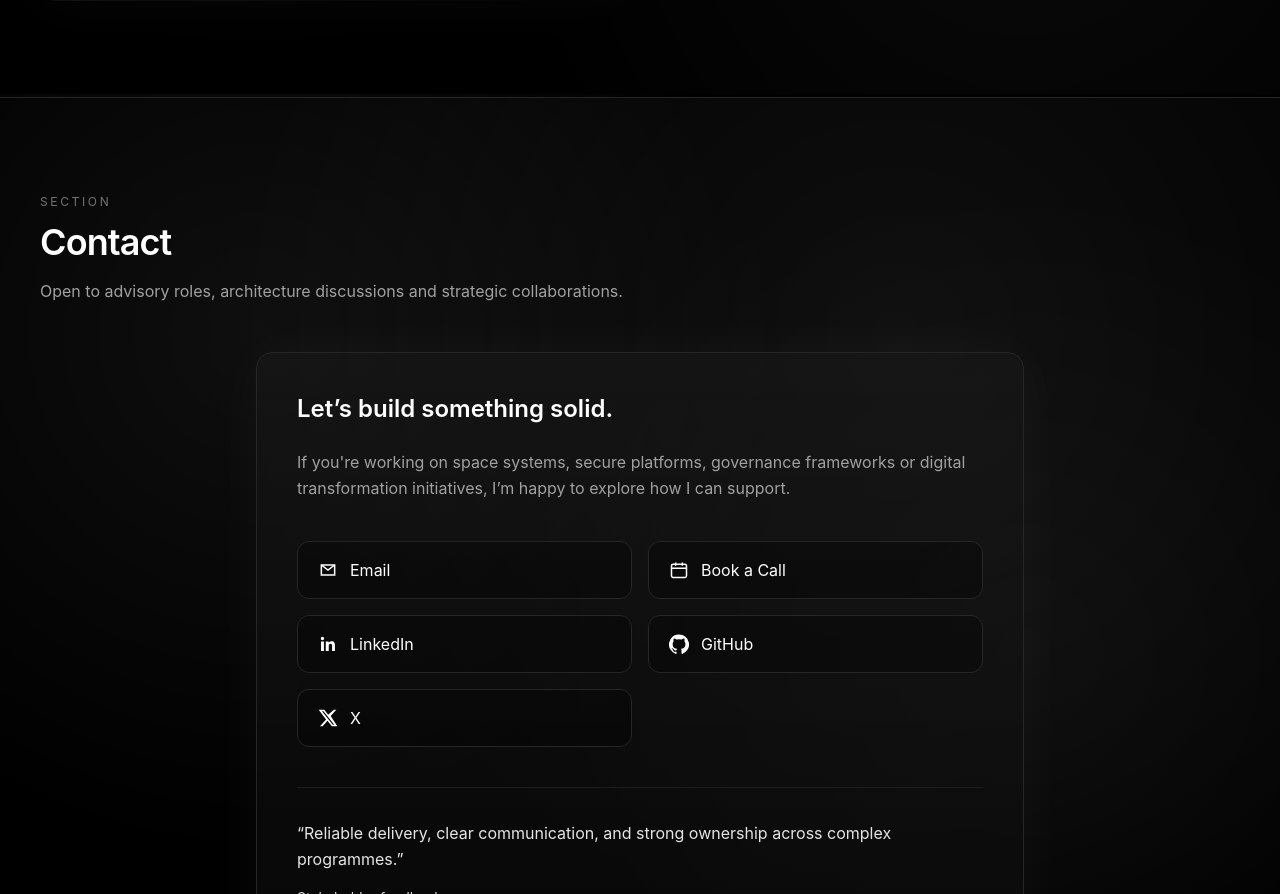
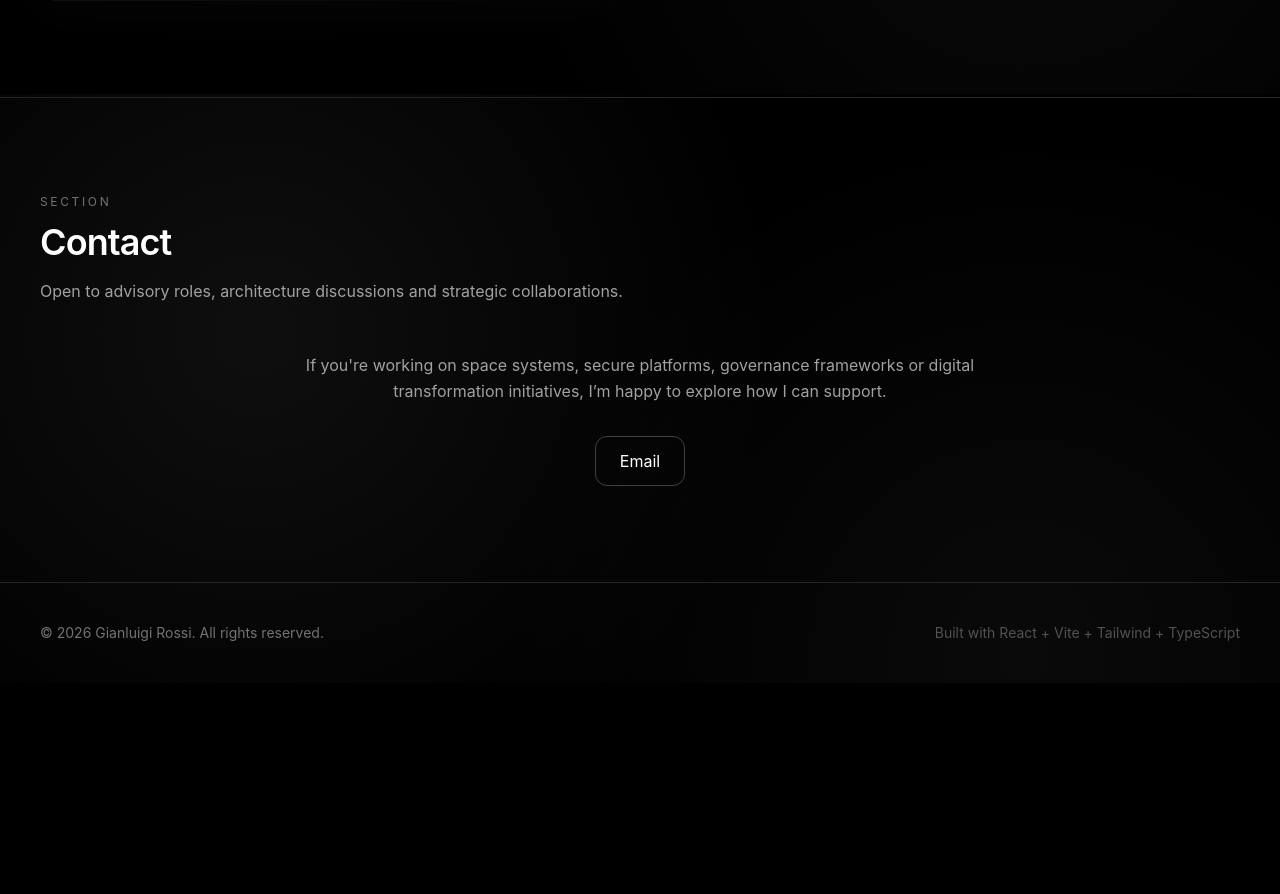
Before and after one commit to galileo73/portfolio, a React (Vite) app: page / in a window 1280 px wide. Shown: the part 11106-12000 px from the top of the page. After the commit the page ends 11789 px from the top, so only its background shows below. Built offline with nearby package versions, Linux system fonts and the light colour scheme.

Commit message:
20260306: Updated version 0.9

```diff
--- a/index.html
+++ b/index.html
@@ -3,60 +3,64 @@
   <head>
     <meta charset="UTF-8" />
 
-    <!-- Viewport -->
     <meta name="viewport" content="width=device-width, initial-scale=1.0" />
 
-    <!-- Primary SEO -->
-    <title>Gianluigi Rossi — Space Systems Architect & Executive Technical Consultant</title>
+    <title>Gianluigi Rossi | Space Systems Architect</title>
+
     <meta
       name="description"
       content="Portfolio of Gianluigi Rossi, Executive Technical Consultant and Space Systems Architect focused on GNSS, secure architectures, mission-critical systems, and digital delivery."
     />
-    <meta name="robots" content="index,follow" />
-    <link rel="canonical" href="https://YOUR_DOMAIN_OR_NETLIFY_URL/" />
 
-    <!-- Favicons -->
+    <meta name="robots" content="index, follow" />
+
+    <link rel="canonical" href="https://gianluigi-rossi-portfolio.netlify.app/" />
+
     <link rel="icon" type="image/svg+xml" href="/favicon.svg" />
 
     <!-- Open Graph -->
     <meta property="og:type" content="website" />
-    <meta property="og:url" content="https://YOUR_DOMAIN_OR_NETLIFY_URL/" />
-    <meta property="og:title" content="Gianluigi Rossi — Space Systems Architect" />
+    <meta property="og:title" content="Gianluigi Rossi | Space Systems Architect" />
     <meta
       property="og:description"
-      content="GNSS, secure architectures, governance, and mission-critical delivery."
+      content="Executive Technical Consultant and Space Systems Architect focused on GNSS, secure architectures, mission-critical systems, and digital delivery."
     />
-    <meta property="og:image" content="https://YOUR_DOMAIN_OR_NETLIFY_URL/og.jpg" />
-    <meta property="og:image:width" content="1200" />
-    <meta property="og:image:height" content="630" />
+    <meta property="og:url" content="https://gianluigi-rossi-portfolio.netlify.app/" />
+    <meta property="og:image" content="https://gianluigi-rossi-portfolio.netlify.app/og-image.jpg" />
+    <meta property="og:site_name" content="Gianluigi Rossi Portfolio" />
 
     <!-- Twitter -->
     <meta name="twitter:card" content="summary_large_image" />
-    <meta name="twitter:title" content="Gianluigi Rossi — Space Systems Architect" />
+    <meta name="twitter:title" content="Gianluigi Rossi | Space Systems Architect" />
     <meta
       name="twitter:description"
-      content="GNSS, secure architectures, governance, and mission-critical delivery."
+      content="Executive Technical Consultant and Space Systems Architect focused on GNSS, secure architectures, mission-critical systems, and digital delivery."
     />
-    <meta name="twitter:image" content="https://YOUR_DOMAIN_OR_NETLIFY_URL/og.jpg" />
-    <meta name="twitter:site" content="@YOUR_X_HANDLE" />
+    <meta name="twitter:image" content="https://gianluigi-rossi-portfolio.netlify.app/og-image.jpg" />
 
-    <!-- JSON-LD (rich results) -->
+    <!-- Theme color -->
+    <meta name="theme-color" content="#05070b" />
+
+    <!-- Structured data -->
     <script type="application/ld+json">
       {
         "@context": "https://schema.org",
         "@type": "Person",
         "name": "Gianluigi Rossi",
-        "jobTitle": "Executive Technical Consultant • Space Systems Architect",
+        "url": "https://gianluigi-rossi-portfolio.netlify.app/",
+        "jobTitle": "Executive Technical Consultant and Space Systems Architect",
+        "sameAs": [
+          "https://linkedin.com/in/gianluigirossi73",
+          "https://github.com/galileo73",
+          "https://x.com/LunarSentNFT",
+          "https://www.instagram.com/lunarsentinel.nft/",
+          "https://opensea.io/collection/lunar-sentinel-663276653"
+        ],
         "address": {
           "@type": "PostalAddress",
           "addressLocality": "Prague",
           "addressCountry": "CZ"
-        },
-        "url": "https://YOUR_DOMAIN_OR_NETLIFY_URL/",
-        "sameAs": [
-          "https://linkedin.com/in/gianluigirossialtran",
-          "https://github.com/galileo73"
-        ]
+        }
       }
     </script>
   </head>
--- a/src/components/sections/Contact.tsx
+++ b/src/components/sections/Contact.tsx
@@ -1,127 +1,58 @@
 import Container from "../layout/Container";
 import SectionHeader from "../ui/SectionHeader";
 import Reveal from "../ui/Reveal";
-import {
-  IconLinkedIn,
-  IconGitHub,
-  IconMail,
-  IconCalendar,
-  IconX,
-} from "../ui/Icons";
-import { testimonialByLang } from "../../data/testimonial";
+import { profile } from "../../data/profile";
 import { useI18n } from "../../i18n/I18nProvider";
 
 export default function Contact() {
-  const { t, lang } = useI18n();
-  const testimonial = testimonialByLang[lang];
+  const { t } = useI18n();
 
   return (
     <section
       id="contact"
-      className="relative overflow-hidden py-20 md:py-24 border-t border-neutral-800"
+      className="py-20 md:py-24 border-t border-neutral-800"
     >
-      <div className="pointer-events-none absolute inset-0 bg-[radial-gradient(circle_at_70%_20%,rgba(255,255,255,0.06),transparent_55%)]" />
+      <Container>
 
-      <Container>
         <Reveal>
-          <SectionHeader title={t.contact.title} subtitle={t.contact.subtitle} />
+          <SectionHeader
+            title={t.contact.title}
+            subtitle={t.contact.subtitle}
+          />
         </Reveal>
 
         <Reveal delay={0.05}>
-          <div className="mt-12 max-w-3xl mx-auto">
-            <div className="rounded-2xl border border-neutral-800 glass-surface p-10 shadow-[0_0_60px_rgba(255,255,255,0.04)]">
-              <h3 className="text-2xl font-semibold mb-6">{t.contact.headline}</h3>
+          <div className="mt-12 max-w-3xl mx-auto text-center">
 
-              <p className="text-neutral-400 mb-10 leading-relaxed">{t.contact.desc}</p>
+            <p className="text-neutral-400 leading-relaxed">
+              {t.contact.desc}
+            </p>
 
-              <div className="grid sm:grid-cols-2 gap-4">
+            <div className="mt-8 flex flex-wrap justify-center gap-4">
+
               <a
-                  href="mailto:rossi.gianluigi@gmail.com"
-                  className="hover-lift flex items-center gap-3 rounded-xl border border-neutral-800 bg-black/30 px-5 py-4 hover:border-white/40 hover:text-white transition"
+                href={`mailto:${profile.emails[0]}`}
+                className="px-6 py-3 rounded-xl border border-neutral-700 hover:border-white/70 transition"
               >
-                  <IconMail className="w-5 h-5" />
                 {t.contact.email}
               </a>
 
+              {profile.links.calendly && (
                 <a
-                  href="PASTE_CALENDLY_LINK"
+                  href={profile.links.calendly}
                   target="_blank"
                   rel="noreferrer"
-                  className="hover-lift flex items-center gap-3 rounded-xl border border-neutral-800 bg-black/30 px-5 py-4 hover:border-white/40 hover:text-white transition"
+                  className="px-6 py-3 rounded-xl border border-neutral-700 hover:border-white/70 transition"
                 >
-                  <IconCalendar className="w-5 h-5" />
                   {t.contact.book}
                 </a>
+              )}
 
-                <a
-                  href="PASTE_LINKEDIN"
-                  target="_blank"
-                  rel="noreferrer"
-                  className="hover-lift flex items-center gap-3 rounded-xl border border-neutral-800 bg-black/30 px-5 py-4 hover:border-white/40 hover:text-white transition"
-                >
-                  <IconLinkedIn className="w-5 h-5" />
-                  LinkedIn
-                </a>
-
-                <a
-                  href="https://github.com/galileo73"
-                  target="_blank"
-                  rel="noreferrer"
-                  className="hover-lift flex items-center gap-3 rounded-xl border border-neutral-800 bg-black/30 px-5 py-4 hover:border-white/40 hover:text-white transition"
-                >
-                  <IconGitHub className="w-5 h-5" />
-                  GitHub
-                </a>
-
-                <a
-                  href="PASTE_X"
-                  target="_blank"
-                  rel="noreferrer"
-                  className="hover-lift flex items-center gap-3 rounded-xl border border-neutral-800 bg-black/30 px-5 py-4 hover:border-white/40 hover:text-white transition"
-                >
-                  <IconX className="w-5 h-5" />
-                  X
-                </a>
             </div>
 
-              {/* TESTIMONIAL */}
-              <div className="mt-10 pt-8 border-t border-neutral-800/70">
-                <p className="text-neutral-200 text-base leading-relaxed">
-                  “{testimonial.quote}”
-                </p>
-
-                <div className="mt-4 flex items-center justify-between">
-                  <div>
-                    <p className="text-sm text-neutral-300">{testimonial.author}</p>
-                    <p className="text-sm text-neutral-500">{testimonial.role}</p>
-                  </div>
-
-                  <span className="text-xs text-neutral-500 border border-neutral-800 px-3 py-1 rounded-full">
-                    {t.contact.trusted}
-                  </span>
-                </div>
-              </div>
-
-              {/* CTA */}
-              <div className="mt-8">
-                <div className="hover-lift rounded-2xl border border-neutral-800 glass-surface p-8 flex flex-col md:flex-row md:items-center md:justify-between gap-4">
-                  <div>
-                    <p className="text-sm text-neutral-400">{t.contact.availability}</p>
-                    <p className="mt-2 text-xl font-semibold">{t.contact.ctaTitle}</p>
-                    <p className="mt-2 text-neutral-400">{t.contact.ctaDesc}</p>
-                  </div>
-
-                  <a
-                    href="mailto:rossi.gianluigi@gmail.com?subject=Advisory%20mandate%202026"
-                    className="px-6 py-3 rounded-xl bg-white text-black font-medium hover:opacity-90 transition text-center"
-                  >
-                    {t.contact.ctaBtn}
-                  </a>
-                </div>
-              </div>
-            </div>
           </div>
         </Reveal>
+
       </Container>
     </section>
   );
```
Also changed, not shown: public/robots.txt, 2 other files (tests, documents, lock files or other folders). Lines whose indentation alone changed are shown as unchanged.
